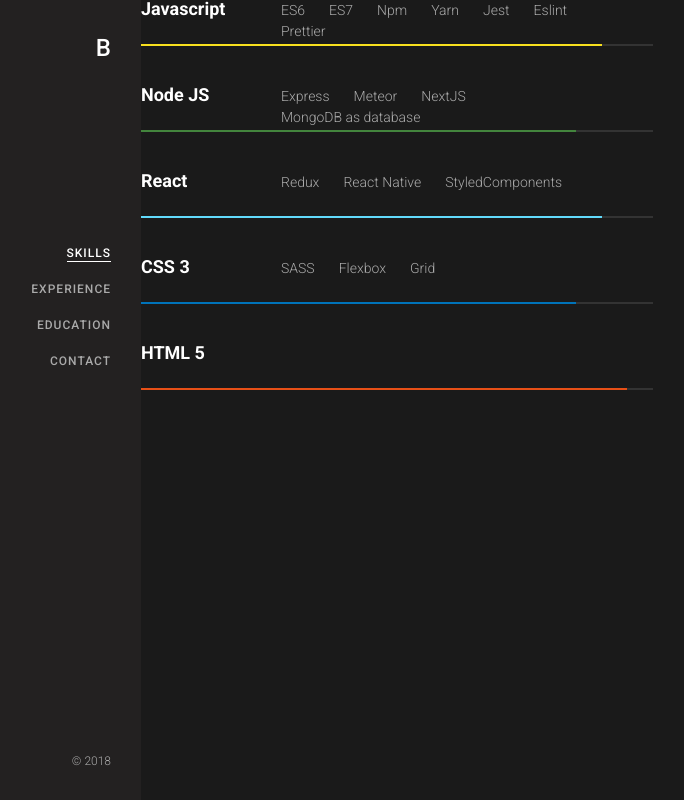
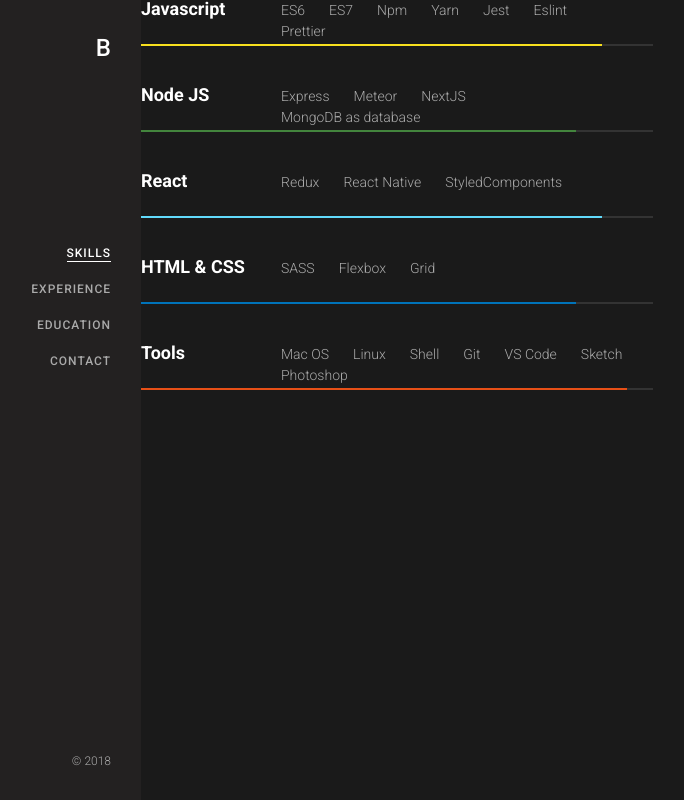
Before and after one commit to boldkhuu/boldkhuu.com, a Next.js app: page /skills in a window 1280 px wide. Shown: the whole page, without its empty margins (19-703 px from the left). Built offline with nearby package versions, Linux system fonts and the light colour scheme.

Commit message:
Add skill set

```diff
--- a/pages/skills.js
+++ b/pages/skills.js
@@ -24,12 +24,17 @@
             color="#61DAFB"
           />
           <SkillsList.Skill
-            name="CSS 3"
+            name="HTML & CSS"
             topics={['SASS', 'Flexbox', 'Grid']}
             percent={85}
             color="#0073B9"
           />
-          <SkillsList.Skill name="HTML 5" percent={95} color="#E75017" />
+          <SkillsList.Skill
+            name="Tools"
+            topics={['Mac OS', 'Linux', 'Shell', 'Git', 'VS Code', 'Sketch', 'Photoshop']}
+            percent={95}
+            color="#E75017"
+          />
         </SkillsList>
       </div>
 
```
